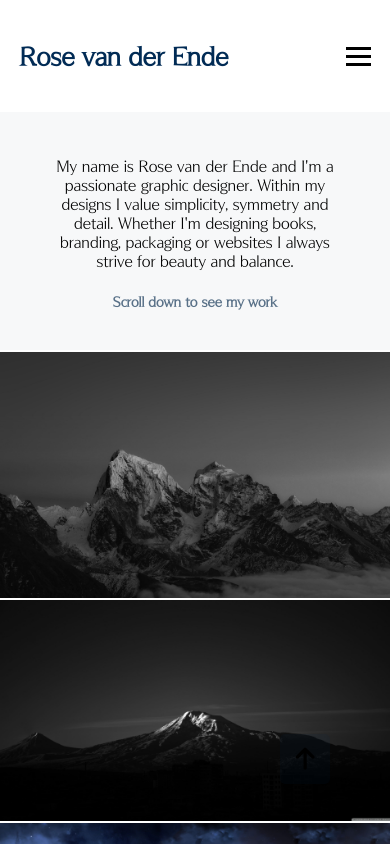
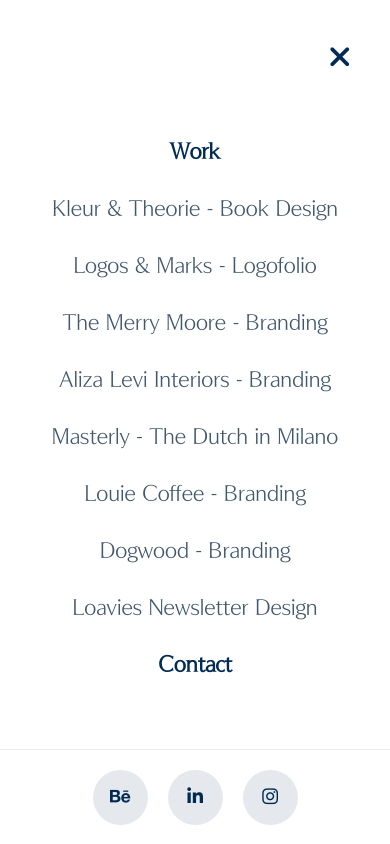
Before and after one commit to EmadNova/Rose, a website: page index.html in a window 390 px wide. Both pictures are taken after a click on the element 358 px from the left and 56 px from the top of the page. Shown: the top 844 px of the page. Drawn offline with Linux system fonts and the light colour scheme; files whose address does not match are found by name.

Commit message:
all things fixed

```diff
--- a/css/style.scss
+++ b/css/style.scss
@@ -27,7 +27,7 @@
     right: 60px;
     width: 50px;
     height: 50px;
-    background: rgba(1, 43, 85, 0.1);
+    background: rgb(148 174 199 / 48%);
     border-radius: 5px;
     z-index: 1;
     cursor: pointer;
@@ -154,6 +154,8 @@
       p {
         font-size: 2.8rem;
         margin-bottom: 30px;
+        color: rgb(1, 43, 85);
+        font-weight: bold;
       }
 
       span {
@@ -292,6 +294,14 @@
 
 @media (max-width: 768px) {
   //TABLET
+
+  .container {
+
+    .goTop {
+      display: none;
+    }
+  }
+
   .siteContainer {
     display: flex;
     align-items: center;
@@ -318,23 +328,94 @@
       .navMenu {
         position: fixed;
         left: -100%;
-        top: 70px;
+        top: 0;
         display: flex;
         align-items: center;
         justify-content: center;
         text-align: center;
         background-color: #fff;
         width: 100%;
+        height: 100%;
         transition: 0.3s;
         z-index: 2;
 
-        ul {
+        .close_ {
+          position: absolute;
+          top: 5%;
+          right: 10%;
 
-          li {
+          i {
+            color: #012B55;
+            font-size: 3rem;
+          }
+        }
+
+        .menu_ {
+
+          .list_ {
+
+            ul {
+
+              li {
+                padding: 0 0 30px;
+                color: #41576D;
+                font-size: 2.2rem;
+                list-style: none;
+
+                &:first-child {
+                  font-weight: bold;
+                  color: #012B55;
+                }
+              }
+            }
+          }
+
+          .contact_ {
             padding: 0 0 30px;
-            color: #41576D;
-            font-size: 2.2rem;
-            list-style: none;
+
+            span {
+              font-size: 2.2rem;
+              font-weight: bold;
+              color: #012B55;
+            }
+          }
+
+          .social_ {
+            position: fixed;
+            display: flex;
+            align-items: center;
+            justify-content: center;
+            border-top: 1px solid rgba(0, 0, 0, 0.08);
+            padding: 5%;
+            width: 100%;
+            bottom: 0;
+            left: -100%;
+            background: #fff;
+            transition: 0.3s;
+
+            span {
+              display: flex;
+              align-items: center;
+              justify-content: center;
+              border-radius: 27.5px;
+              margin-right: 20px;
+              height: 55px;
+              width: 55px;
+              background-color: #E5E9EE;
+
+              i {
+                font-size: 1.8rem;
+                color: #012B55;
+              }
+
+              &:last-child {
+                margin: 0;
+              }
+            }
+
+            &.active {
+              left: 0;
+            }
           }
         }
 
@@ -346,45 +427,10 @@
       .burger_ {
         cursor: pointer;
 
-        .bar_ {
-          display: block;
-          width: 25px;
-          height: 3px;
-          margin: 5px auto;
-          transition: all 0.3s ease-in-out;
-          background-color: #000;
+        i {
+          font-size: 3rem;
+          color: #012B55;
         }
-
-        &.active {
-
-          .bar_ {
-
-            &:nth-child(2) {
-              opacity: 0;
-            }
-          }
-        }
-
-        &.active {
-
-          .bar_ {
-
-            &:nth-child(1) {
-              transform: translateY(8px) rotate(45deg);
-            }
-          }
-        }
-
-        &.active {
-
-          .bar_ {
-
-            &:nth-child(3) {
-              transform: translateY(-8px) rotate(-45deg);
-            }
-          }
-        }
-
       }
     }
 
@@ -401,7 +447,7 @@
         padding-top: 44px;
 
         p {
-          font-size: 1.6rem;
+          font-size: 1.7rem;
           margin-bottom: 8px;
           margin-top: 0;
         }
@@ -421,11 +467,45 @@
           margin-right: 0;
         }
       }
+
+      .footer_ {
+        padding: 10px 5% 10px 5%;
+      }
     }
   }
 }
 
 @media (max-width: 480px) {
   //MOBILE
+  .siteContainer {
 
+    .navbar_ {
+
+      .title_ {
+
+        span {
+          font-size: 2.2rem;
+        }
+      }
+    }
+
+    .right_ {
+
+      .topHead {
+        padding: 50px 40px 70px 40px;
+
+        p {
+          font-size: 1.7rem;
+          margin-bottom: 7px;
+          margin-top: 0;
+        }
+
+        span {
+          font-size: 1.4rem;
+          margin-bottom: 0;
+          margin-top: 13px;
+        }
+      }
+    }
+  }
 }
--- a/index.html
+++ b/index.html
@@ -16,6 +16,11 @@
                 <span>Rose van der Ende</span>
             </div>
             <div class="navMenu">
+                <div class="close_">
+                    <i class="fa-solid fa-xmark"></i>
+                </div>
+                <div class="menu_">
+                    <div class="list_">
                         <ul>
                             <li>Work</li>
                             <li>Kleur & Theorie - Book Design</li>
@@ -28,10 +33,18 @@
                             <li>Loavies Newsletter Design</li>
                         </ul>
                     </div>
+                    <div class="contact_">
+                        <span>Contact</span>
+                    </div>
+                    <div class="social_">
+                        <span><i class="fa-brands fa-behance"></i></span>
+                        <span><i class="fa-brands fa-linkedin-in"></i></span>
+                        <span><i class="fa-brands fa-instagram"></i></span>
+                    </div>
+                </div>
+            </div>
             <div class="burger_">
-                <div class="bar_"></div>
-                <div class="bar_"></div>
-                <div class="bar_"></div>
+                <i class="fa-solid fa-bars"></i>
             </div>
         </div>
         <div class="left_">
--- a/script.js
+++ b/script.js
@@ -1,7 +1,22 @@
 const burger = document.querySelector(".burger_");
 const navMenu = document.querySelector(".navMenu");
+const social = document.querySelector(".social_");
+const close = document.querySelector(".close_");
 
 burger.addEventListener("click", () => {
-    burger.classList.toggle(".active")
-    navMenu.classList.toggle(".active")
+    burger.classList.toggle("active")
+    navMenu.classList.toggle("active")
+    social.classList.toggle("active")
+    close.classList.toggle("active")
 })
+
+document.querySelectorAll("li").forEach(n => n.addEventListener("click", () => {
+    burger.classList.remove("active")
+    navMenu.classList.remove("active")
+    social.classList.remove("active")
+}))
+
+close.addEventListener("click", () => {
+    navMenu.classList.remove("active")
+    social.classList.remove("active")
+})
```
Also changed, not shown: css/style.css, 1 other file. Lines whose indentation alone changed are shown as unchanged.
